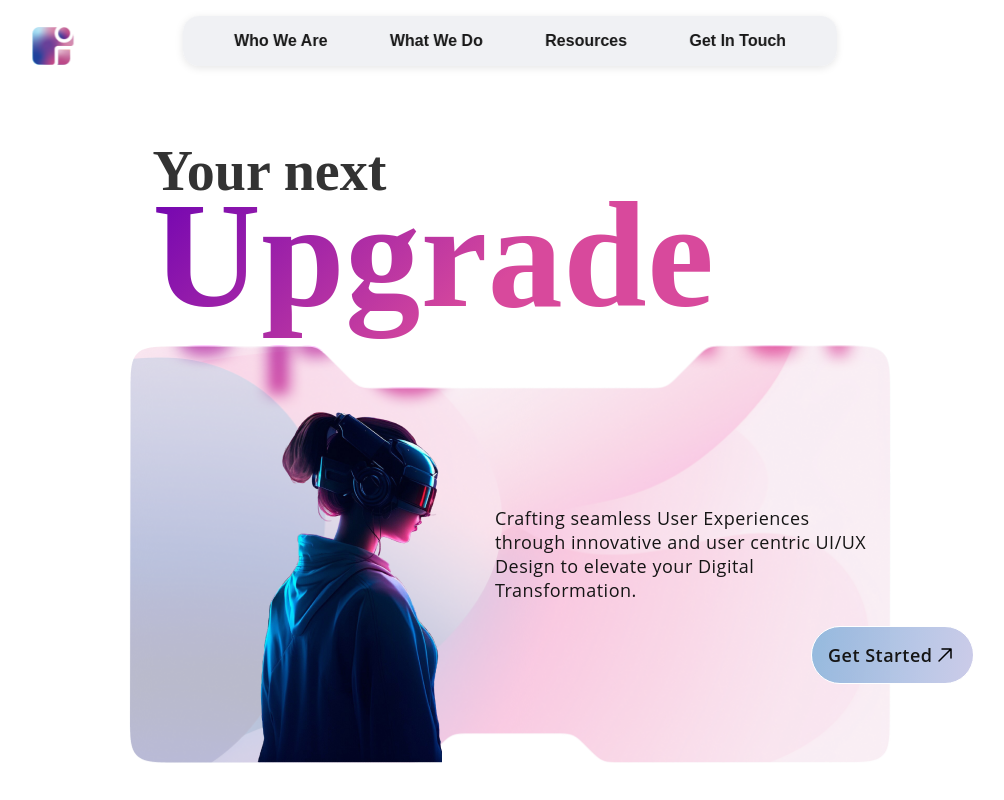
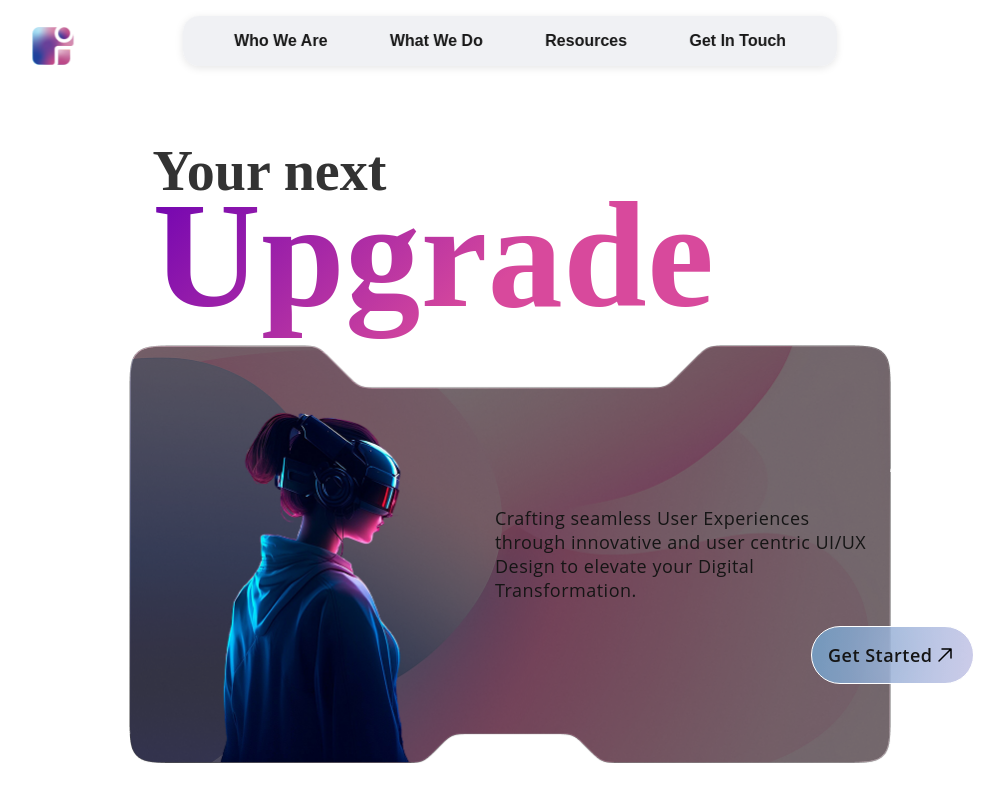
Before and after one commit to ideoguru/ideogfx.com, a Next.js app: page / in a window 1280 px wide. Shown: the top 800 px of the page, without its empty margins (130-1134 px from the left). Built offline with nearby package versions, Linux system fonts and the light colour scheme.

Commit message:
Hero Image

```diff
--- a/src/components/HomePage/HomePageHero.tsx
+++ b/src/components/HomePage/HomePageHero.tsx
@@ -1,14 +1,13 @@
 "use client";
 import type { NextPage } from "next";
 import Image from "next/image";
-// import styles from "./index.module.css";
 import styles from "../../styles/HomePageHero.module.css";
 
 const HeroSectionFrame: NextPage = () => {
   const handleScrollDown = () => {
     window.scrollBy({
-      top: window.innerHeight, // Scroll down by one viewport height
-      behavior: "smooth", // Smooth scroll
+      top: window.innerHeight,
+      behavior: "smooth",
     });
   };
   return (
@@ -22,18 +21,11 @@ const HeroSectionFrame: NextPage = () => {
           <div className={styles.heroImageContainer}>
             <div className={styles.heroCoverImage}>
               <Image
-                className={styles.heroCoverImageChild}
+                className={styles.heroMainImage}
                 width={762}
                 height={418}
-                alt=""
-                src="/Vector.png"
-              />
-              <Image
-                className={styles.cyberpunkIllustrationWithFuIcon}
-                width={269}
-                height={418}
-                alt=""
-                src="/cyberpunk.png"
+                alt="Hero Cover"
+                src="/Hero_cover_image.png"
               />
             </div>
             <div className={styles.heroSubtitleContainer}>
@@ -59,13 +51,13 @@ const HeroSectionFrame: NextPage = () => {
             width={48}
             height={55}
             alt="Scroll down"
-            src="/Group166.svg" // Initial SVG
+            src="/Group166.svg"
           />
           <Image
             width={48}
             height={55}
             alt="Scroll down"
-            src="/Group2.svg" // Arrow SVG
+            src="/Group2.svg"
           />
         </button>
       </div>
```
Also changed, not shown: public/Hero_cover_image.png (added).
